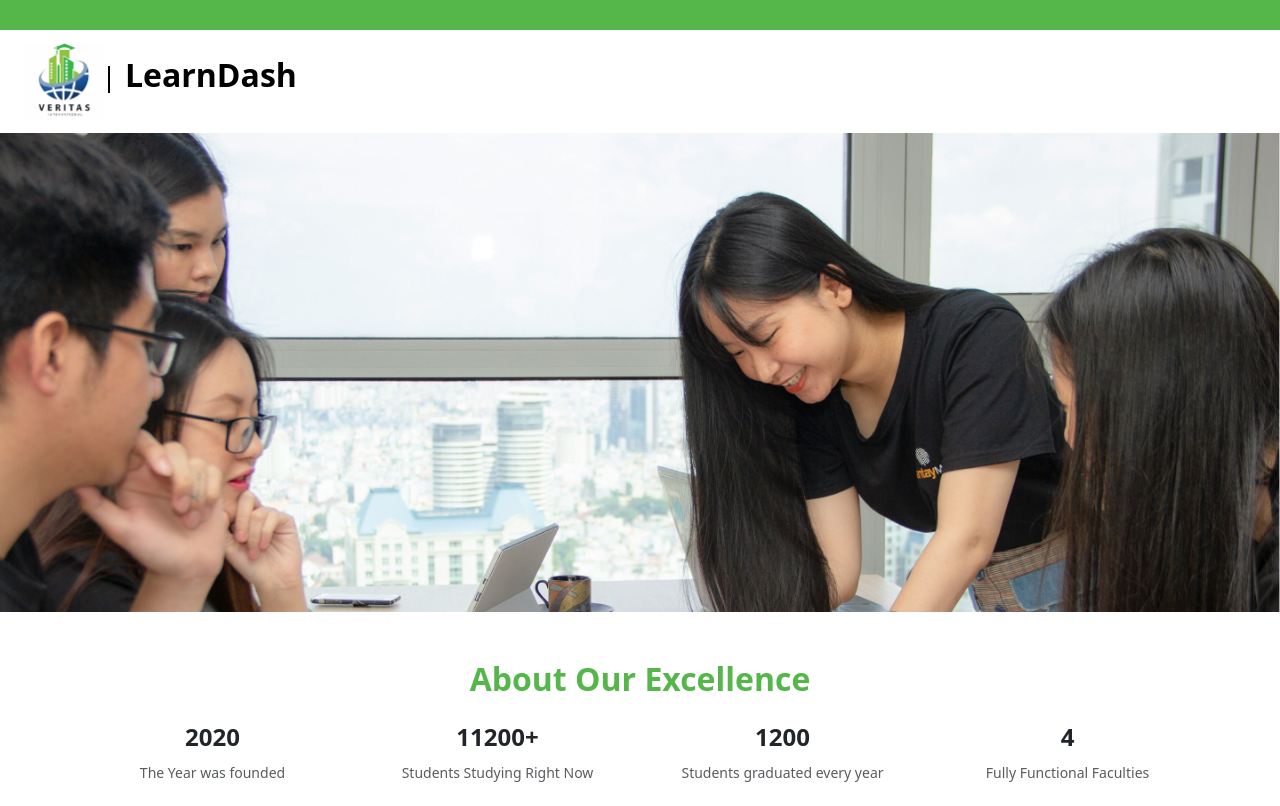
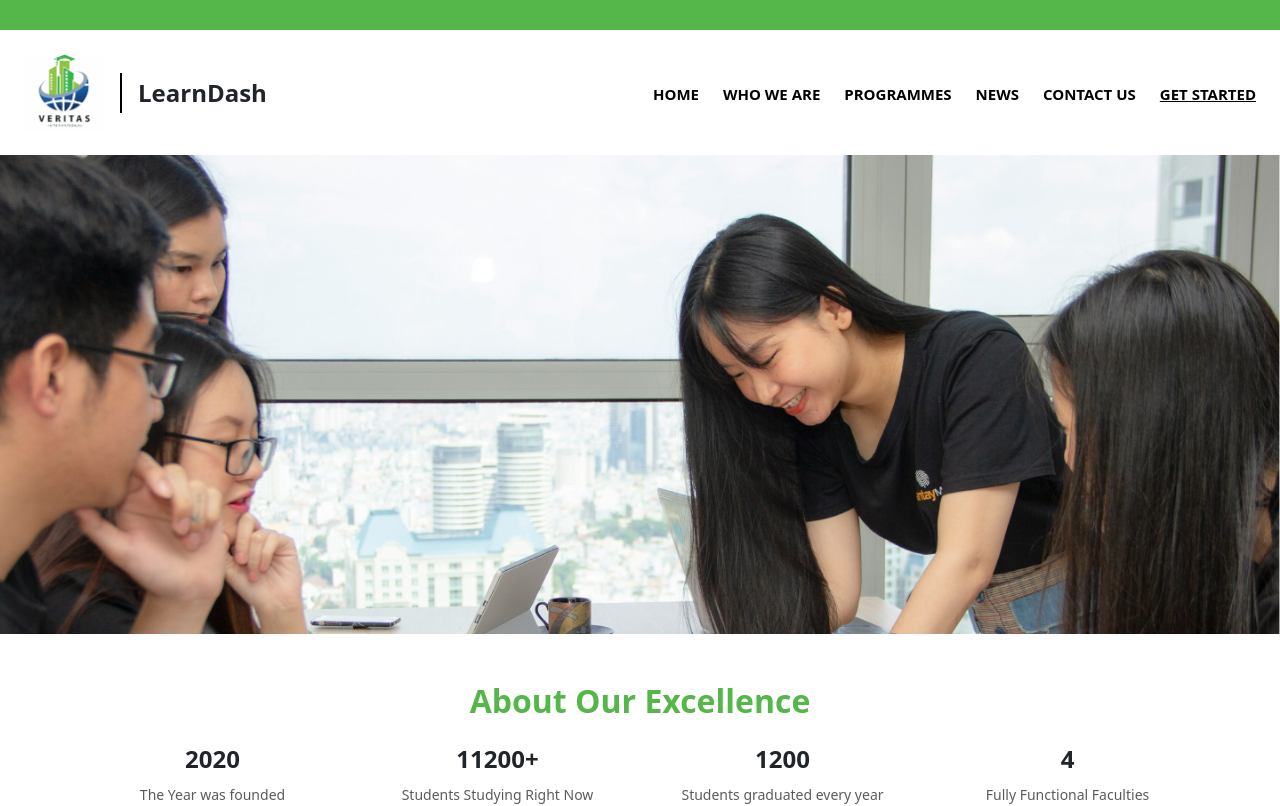
Before and after one commit to UshaniSanjana/Veritas-Campus-LMS, a React (Create React App) app in the folder frontend/: page / in a window 1280 px wide. Shown: the top 806 px of the page. Built offline with nearby package versions, Linux system fonts and the light colour scheme; no server answers.

Commit message:
Nav bar issue fixed

```diff
--- a/frontend/src/Hooks/axiosInstance.js
+++ b/frontend/src/Hooks/axiosInstance.js
@@ -1,7 +1,7 @@
 import axios from "axios";
 
 const axiosInstance = axios.create({
-  baseURL: "http://localhost:5001",
+  baseURL: "http://localhost:5000",
   headers: { "Content-Type": "application/json" },
 });
 
--- a/frontend/src/components/Navbar.js
+++ b/frontend/src/components/Navbar.js
@@ -1,73 +1,61 @@
 import React from "react";
+import { Link } from "react-router-dom";
 import logo from "../assets/veritas.jpg";
-import { Link } from "react-router-dom";
 
 const Navbar = () => {
   return (
     <div>
-      <div style={{ height: "30px", backgroundColor: "#55B649" }}></div>
-      <nav className="navbar   px-4 navbar-expand-sm">
-        <div className="navbar-brand">
+      {/* Top green bar */}
+      <div className="h-[30px] bg-[#55B649]"></div>
+
+      <nav className="flex flex-wrap items-center justify-between px-6 py-4 bg-white shadow-md">
+        {/* Left: Logo & Brand */}
+        <div className="flex items-center space-x-4">
           <img
             src={logo}
             alt="Logo"
-            width="80"
-            height="70"
-            className="d-inline-block me-1"
+            className="w-20 h-auto"
           />
-          <span
-            style={{
-              height: "40px",
-              borderLeft: "2px solid #000",
-              marginRight: "15px",
-            }}
-          ></span>
-          <span className="fw-bold fs-2">LearnDash</span>
+          <div className="h-10 border-l-2 border-black"></div>
+          <span className="text-2xl font-bold">LearnDash</span>
         </div>
-        <button
-          className="navbar-toggler"
-          data-bs-toggle="collapse"
-          data-bs-target="#NavbarMenu"
-        >
-          <span className="navbar-toggler-icon"></span>
-        </button>
-        <div
-          className="collapse navbar-collapse justify-content-end"
-          id="NavbarMenu"
-        >
-          <ul className="navbar-nav fw-bold fs-6">
-            <li className="nav-item me-3">
-              <Link to="/" className="nav-link">
+
+        {/* Right: Nav Links */}
+        <ul className="list-none flex flex-col md:flex-row md:space-x-6 mt-4 md:mt-0 font-bold text-base">
+          <li>
+            <Link to="/" className="text-black hover:text-green-600">
               HOME
             </Link>
           </li>
-            <li className="nav-item me-3">
-              <Link to="/whoweare" className="nav-link">
+          <li>
+            <Link to="/whoweare" className="text-black hover:text-green-600">
               WHO WE ARE
             </Link>
           </li>
-            <li className="nav-item me-3">
-              <Link to="/programmes" className="nav-link">
+          <li>
+            <Link to="/programmes" className="text-black hover:text-green-600">
               PROGRAMMES
             </Link>
           </li>
-            <li className="nav-item me-3">
-              <Link to="/news" className="nav-link">
+          <li>
+            <Link to="/news" className="text-black hover:text-green-600">
               NEWS
             </Link>
           </li>
-            <li className="nav-item me-3">
-              <Link to="/contactus" className="nav-link">
+          <li>
+            <Link to="/contactus" className="text-black hover:text-green-600">
               CONTACT US
             </Link>
           </li>
-            <li className="nav-item me-3">
-              <Link to="/signin" className="nav-link text-decoration-underline">
+          <li>
+            <Link
+              to="/signin"
+              className="text-black underline hover:text-green-600"
+            >
               GET STARTED
             </Link>
           </li>
         </ul>
-        </div>
       </nav>
     </div>
   );
--- a/frontend/src/index.css
+++ b/frontend/src/index.css
@@ -1,6 +1,8 @@
 @tailwind base;
 @tailwind components;
 @tailwind utilities;
+
+
 
 /* Global Smooth Scrolling */
 html {
```
Also changed, not shown: frontend/src/App.js (+5 -4 lines). Lines whose indentation alone changed are shown as unchanged.
